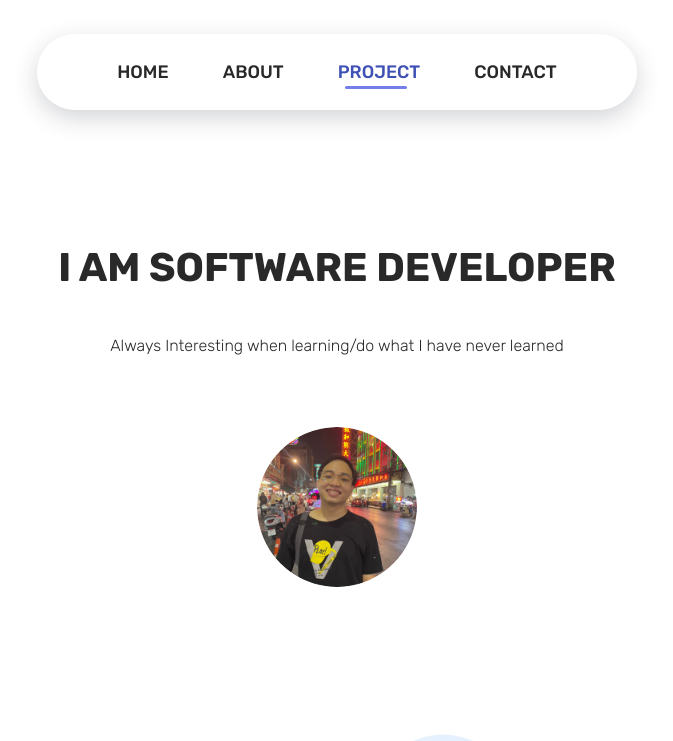
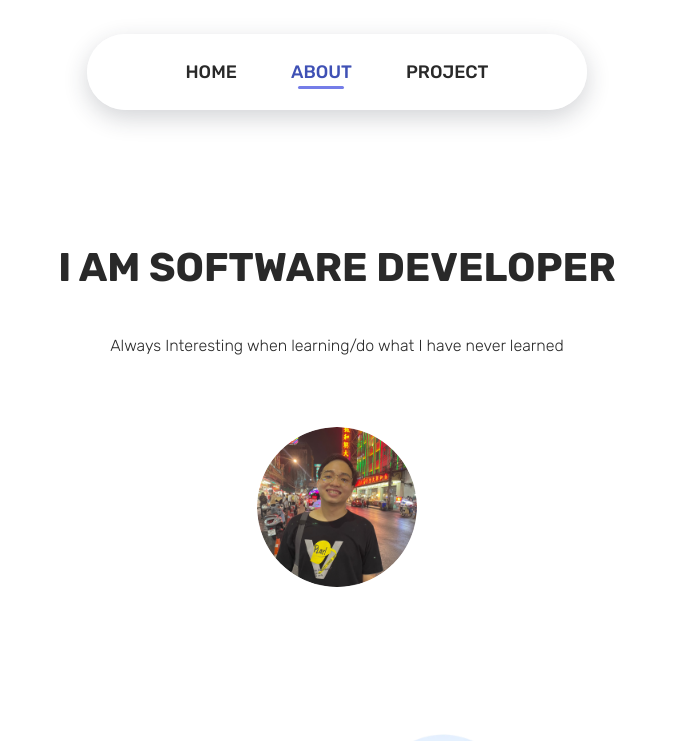
Before and after one commit to PJ-Meaw/Portfolio, a Next.js app: page / in a window 1280 px wide. Shown: the top 741 px of the page, without its empty margins (303-976 px from the left). Built offline with nearby package versions, Linux system fonts and the light colour scheme.

Commit message:
Delete Connection Contact

```diff
--- a/components/Navbar.tsx
+++ b/components/Navbar.tsx
@@ -9,10 +9,10 @@ type IstatusNav = {
 }
 export default function Navbar({statusNav} : Readonly<IstatusNav>) {
   return (
-    <motion.nav className={`fixed top-[16px] left-1/2 w-[364px] h-[56px] bg-white bg-opacity-80 shadow-thin rounded-full backdrop-blur
+    <motion.nav className={`fixed top-[16px] left-1/2 w-[320px] h-[56px] bg-white bg-opacity-80 shadow-thin rounded-full backdrop-blur
       flex flex-row justify-center items-center gap-[34px]
-      md:h-[76px] md:w-[600px] md:top-[34px] md:gap-[54px]
-      xl:w-[846px]
+      md:h-[76px] md:w-[500px] md:top-[34px] md:gap-[54px]
+      xl:w-[650px]
       `}
       initial={{y:-100, x:"-50%", opacity:0}}
       animate={{y:0, x:"-50%", opacity:1}}
--- a/components/Section3.tsx
+++ b/components/Section3.tsx
@@ -13,11 +13,9 @@ export default function Section3({setStatusNav} : Readonly<any>) {
       xl:gap-[90] xl:py-[96px] xl:px-[30px]
       scroll-mt-[70px] md:scroll-mt-[100px] xl:scroll-mt-[120px]
       "
-      threshold={[
-        0.33,
-        0.4,
-        0.6,
-        ]}
+      threshold={
+        0.2
+        }
       onChange={(inView, entry) => {
         inView && setStatusNav("PROJECT");
         console.log("Inview PROJECT is " , inView)
--- a/components/Section4.tsx
+++ b/components/Section4.tsx
@@ -5,15 +5,15 @@ import { useInView } from 'react-intersection-observer';
 import Link from "next/link";
 import Resume from "./buttons/Resume";
 export default function Section4({setStatusNav} : Readonly<any>) {
-  const { ref, inView } = useInView({
-    threshold:0.8
-  });
-  useEffect(()=>{
-    inView && setStatusNav("CONTACT");
-  },[inView])
+  // const { ref, inView } = useInView({
+  //   threshold:0.8
+  // });
+  // useEffect(()=>{
+  //   inView && setStatusNav("CONTACT");
+  // },[inView])
 
   return (
-    <section ref={ref} id="contact" className="pt-[41px] pb-[25px] px-[35px] bg-primary-200 text-white flex flex-col items-center
+    <section  id="contact" className="pt-[41px] pb-[25px] px-[35px] bg-primary-200 text-white flex flex-col items-center
       md:pt-[42px] md:pb-[30px] md:px-[62px]
       xl:px-[116px]
       ">
--- a/lib/data.tsx
+++ b/lib/data.tsx
@@ -11,10 +11,10 @@ export const links = [
     name : "PROJECT",
     hash : "#project"
   },
-  {
-    name : "CONTACT",
-    hash : "#contact"
-  },
+  // {
+  //   name : "CONTACT",
+  //   hash : "#contact"
+  // },
 ]
 
 
```
